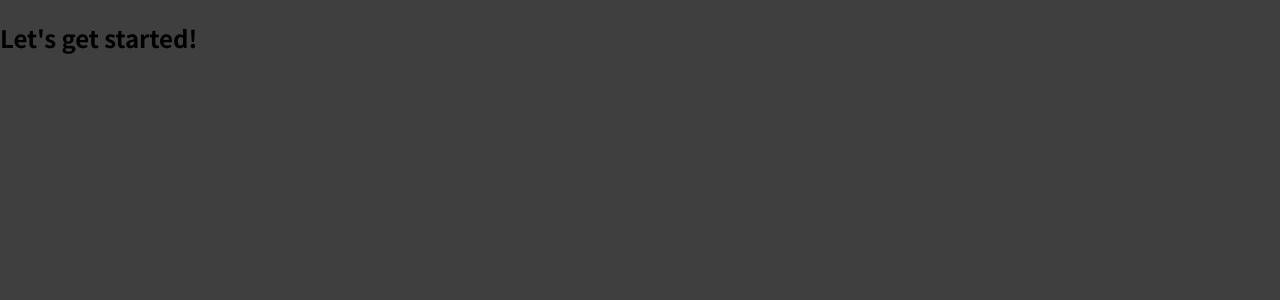
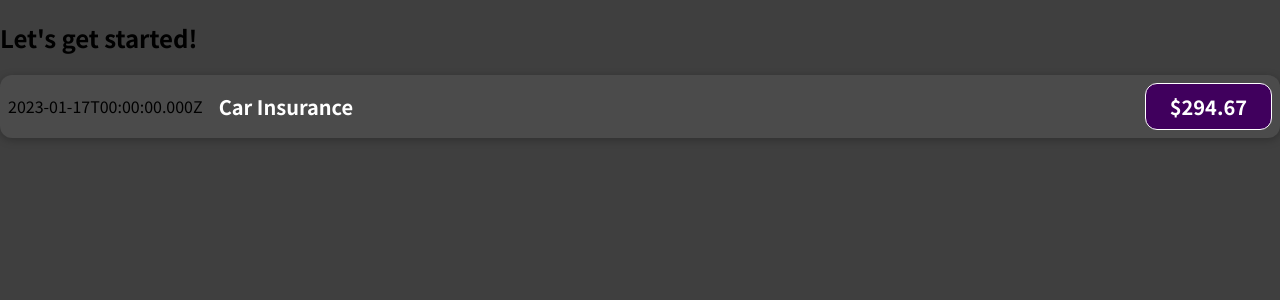
Before and after one commit to lboyadzhiev/react-learning, a JavaScript app: page / in a window 1280 px wide. Shown: the top 300 px of the page. Built offline with nearby package versions, Linux system fonts and the light colour scheme.

Commit message:
custom components

```diff
--- a/src/App.js
+++ b/src/App.js
@@ -1,9 +1,13 @@
+//components
+import ExpenseItem from './components/ExpenseItem';
+
 function App() {
-  return (
-    <div>
-      <h2>Let's get started!</h2>
-    </div>
-  );
+    return (
+        <div>
+            <h2>Let's get started!</h2>
+            <ExpenseItem></ExpenseItem>
+        </div>
+    );
 }
 
 export default App;
--- /dev/null
+++ b/src/components/ExpenseItem.css
@@ -0,0 +1,56 @@
+.expense-item {
+    display: flex;
+    justify-content: space-between;
+    align-items: center;
+    box-shadow: 0 2px 8px rgba(0, 0, 0, 0.25);
+    padding: 0.5rem;
+    margin: 1rem 0;
+    border-radius: 12px;
+    background-color: #4b4b4b;
+}
+
+.expense-item__description {
+    display: flex;
+    flex-direction: column;
+    gap: 1rem;
+    align-items: flex-end;
+    flex-flow: column-reverse;
+    justify-content: flex-start;
+    flex: 1;
+}
+
+.expense-item h2 {
+    color: #3a3a3a;
+    font-size: 1rem;
+    flex: 1;
+    margin: 0 1rem;
+    color: white;
+}
+
+.expense-item__price {
+    font-size: 1rem;
+    font-weight: bold;
+    color: white;
+    background-color: #40005d;
+    border: 1px solid white;
+    padding: 0.5rem;
+    border-radius: 12px;
+}
+
+@media (min-width: 580px) {
+    .expense-item__description {
+        flex-direction: row;
+        align-items: center;
+        justify-content: flex-start;
+        flex: 1;
+    }
+
+    .expense-item__description h2 {
+        font-size: 1.25rem;
+    }
+
+    .expense-item__price {
+        font-size: 1.25rem;
+        padding: 0.5rem 1.5rem;
+    }
+}
--- /dev/null
+++ b/src/components/ExpenseItem.js
@@ -0,0 +1,20 @@
+// style
+import './ExpenseItem.css';
+
+function ExpenseItem() {
+    const expenseDate = new Date(2022, 12, 17);
+    const expenseTitle = 'Car Insurance';
+    const expenseAmount = 294.67;
+
+    return (
+        <div className='expense-item'>
+            <div>{expenseDate.toISOString()}</div>
+            <div className='expense-item__description'>
+                <h2>{expenseTitle}</h2>
+            </div>
+            <div className='expense-item__price'>${expenseAmount}</div>
+        </div>
+    );
+}
+
+export default ExpenseItem;
```
Also changed, not shown: note.txt.
